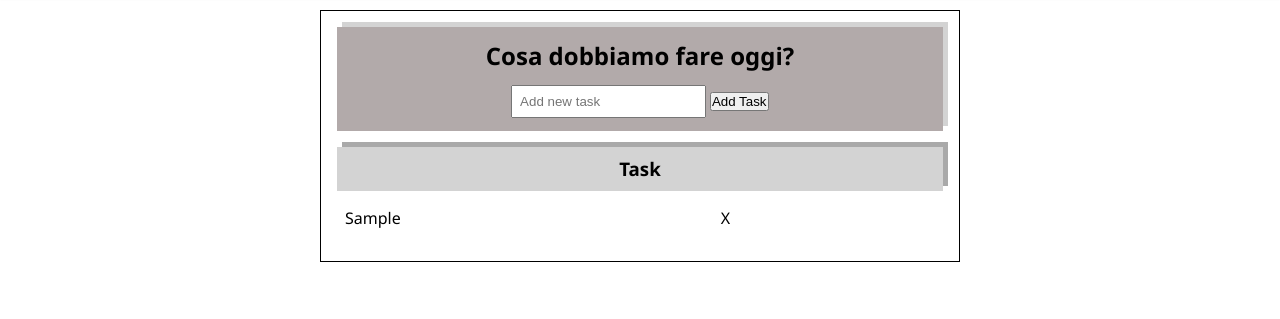
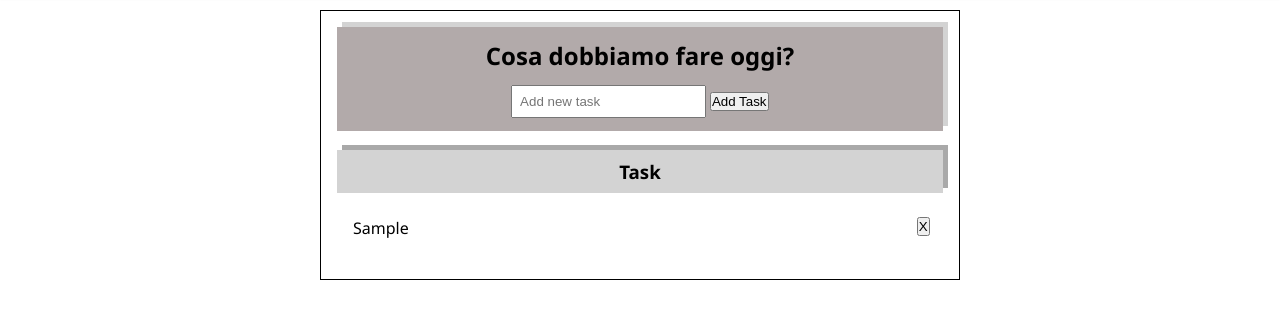
Before and after one commit to Luca-Dipietro/U1-W3-D3, a plain HTML site: page index.html in a window 1280 px wide. Both pictures are taken after typing "Sample" into the empty fields and a click on the button "Add Task". Shown: the part 81-400 px from the top of the page. Drawn offline with Linux system fonts and the light colour scheme.

Commit message:
Complete the todolist

```diff
--- a/assets/style.css
+++ b/assets/style.css
@@ -24,6 +24,7 @@ h3 {
   padding: 0.5em;
   background-color: lightgrey;
   box-shadow: 5px -5px 0px 0px darkgrey;
+  margin-block: 1em;
 }
 
 .container {
@@ -40,7 +41,7 @@ h3 {
   box-shadow: 5px -5px 0px 0px lightgrey;
 }
 
-#new-task {
+#input-box {
   padding: 0.5em;
   margin-block: 1em;
 }
@@ -51,11 +52,17 @@ h3 {
 
 ul li {
   list-style: none;
-  margin-left: 0.5em;
-  margin-block: 1em;
+  margin-left: 1em;
+  margin-block: 1.5em;
   text-align: left;
 }
 
-ul li span {
-  margin-left: 20em;
+.checked {
+  text-decoration: line-through;
+  text-decoration-color: red;
 }
+
+li button {
+  float: right;
+  margin-right: 1em;
+}
--- a/index.html
+++ b/index.html
@@ -11,14 +11,18 @@
     <div class="container">
       <div class="start-container">
         <h2>Cosa dobbiamo fare oggi?</h2>
-        <input id="new-task" type="text" placeholder="Add new task" />
-        <button onclick="addNewTask()">Add Task</button>
+        <input id="input-box" type="text" placeholder="Add new task" />
+        <button onclick="addTask()">Add Task</button>
       </div>
+      <h3>Task</h3>
       <div class="list-container">
-        <h3>Task</h3>
-        <ul id="task-list"></ul>
+        <ul id="task-list">
+          <!-- <li class="checked">Task1</li>
+          <li>Task2</li>
+          <li>Task3</li> -->
+        </ul>
       </div>
     </div>
+    <script src="script.js"></script>
   </body>
-  <script src="script.js"></script>
 </html>
--- a/script.js
+++ b/script.js
@@ -1,28 +1,23 @@
-const addNewTask = function () {
-  const newLi = document.createElement("li");
-  const inputValue = document.getElementById("new-task").value;
-  const stringInputValue = document.createTextNode(inputValue);
-  newLi.appendChild(stringInputValue);
-  if (inputValue === "") {
-    alert("!Write something!");
+const inputBox = document.getElementById("input-box");
+const listContainer = document.getElementById("task-list");
+
+const addTask = function () {
+  const inputText = inputBox.value;
+  if (inputText !== "") {
+    let newLi = document.createElement("li");
+    newLi.textContent = inputText;
+    newLi.addEventListener("click", function () {
+      newLi.classList.toggle("checked");
+    });
+    const deleteBtn = document.createElement("button");
+    deleteBtn.textContent = "X";
+    deleteBtn.addEventListener("click", function () {
+      listContainer.removeChild(newLi);
+    });
+    newLi.appendChild(deleteBtn);
+    listContainer.appendChild(newLi);
   } else {
-    document.getElementById("task-list").appendChild(newLi);
-    const span = document.createElement("span");
-    span.innerHTML = "X";
-    newLi.appendChild(span);
+    alert("!Write Something!");
   }
-  document.getElementById("new-task").value = "";
+  inputBox.value = "";
 };
-
-const listContainer = document.getElementById("list-container");
-listContainer.addEventListener(
-  "click",
-  function (event) {
-    if (event.target.tagName === "li") {
-      event.target.classList.toggle("checked");
-    } else if (event.target.tagName === "span") {
-      event.target.parentElement.remove();
-    }
-  },
-  false
-);
```
